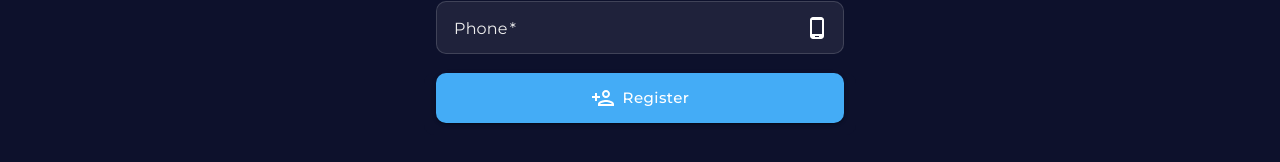
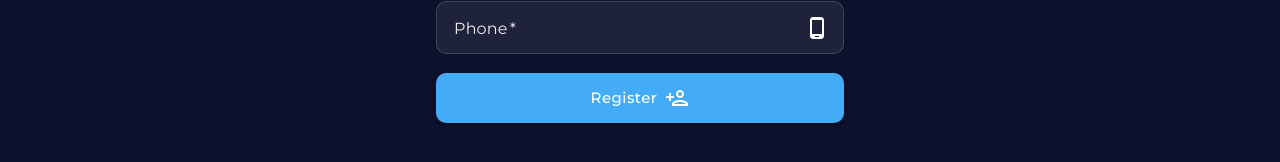
Before and after one commit to power-f-GOD/mega-online-crusade, a React (Create React App) app: page / in a window 1280 px wide. Shown: the part 628-790 px from the top of the page. Built offline with nearby package versions, Linux system fonts and the light colour scheme.

Commit message:
Quick fix: Modify footer opacity.

```diff
--- a/src/App.tsx
+++ b/src/App.tsx
@@ -362,7 +362,7 @@ const App = () => {
                   </>
                 ) : (
                   <>
-                    <PersonAddOutlinedIcon className='mr-2' /> Register
+                    Register <PersonAddOutlinedIcon className='ml-2' />
                   </>
                 )}
               </Button>
--- a/src/styles/App.scss
+++ b/src/styles/App.scss
@@ -161,11 +161,11 @@ footer {
   font-size: 0.85rem;
   margin-top: 2rem;
   padding: 2rem 1rem 0.75rem 1rem;
-  opacity: 0.125;
+  opacity: 0.175;
   transition: 0.3s;
 
   &:hover {
-    opacity: 0.25;
+    opacity: 0.375;
   }
 
   button {
```
